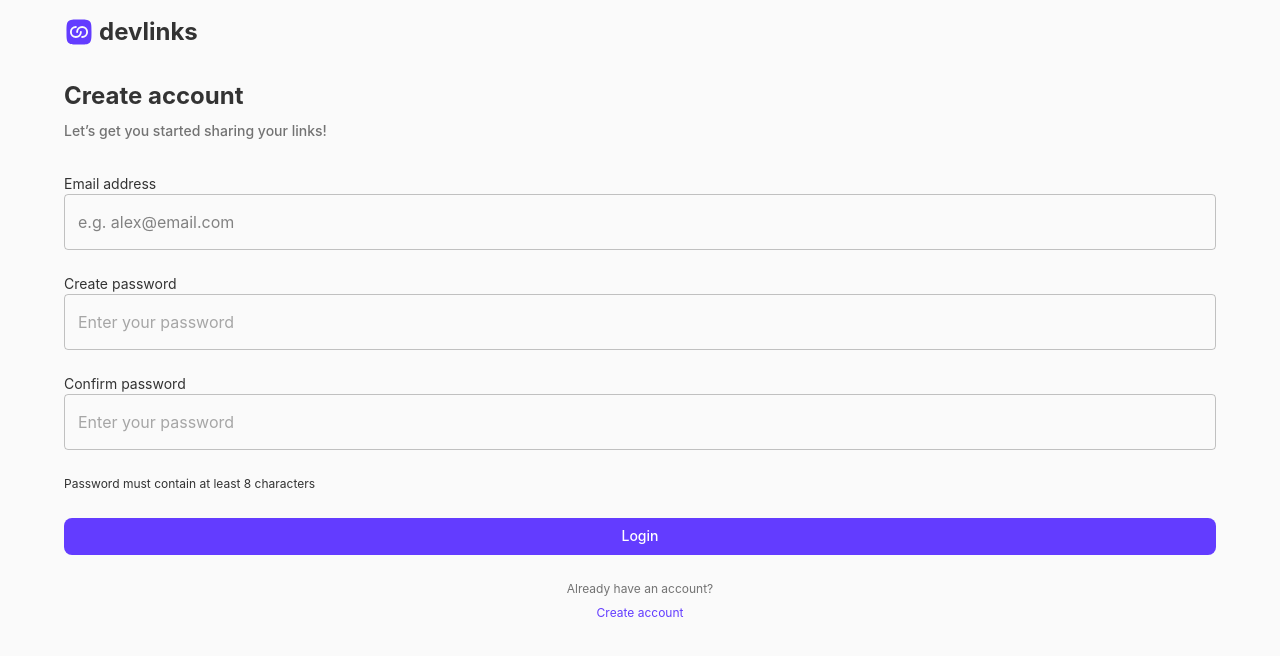
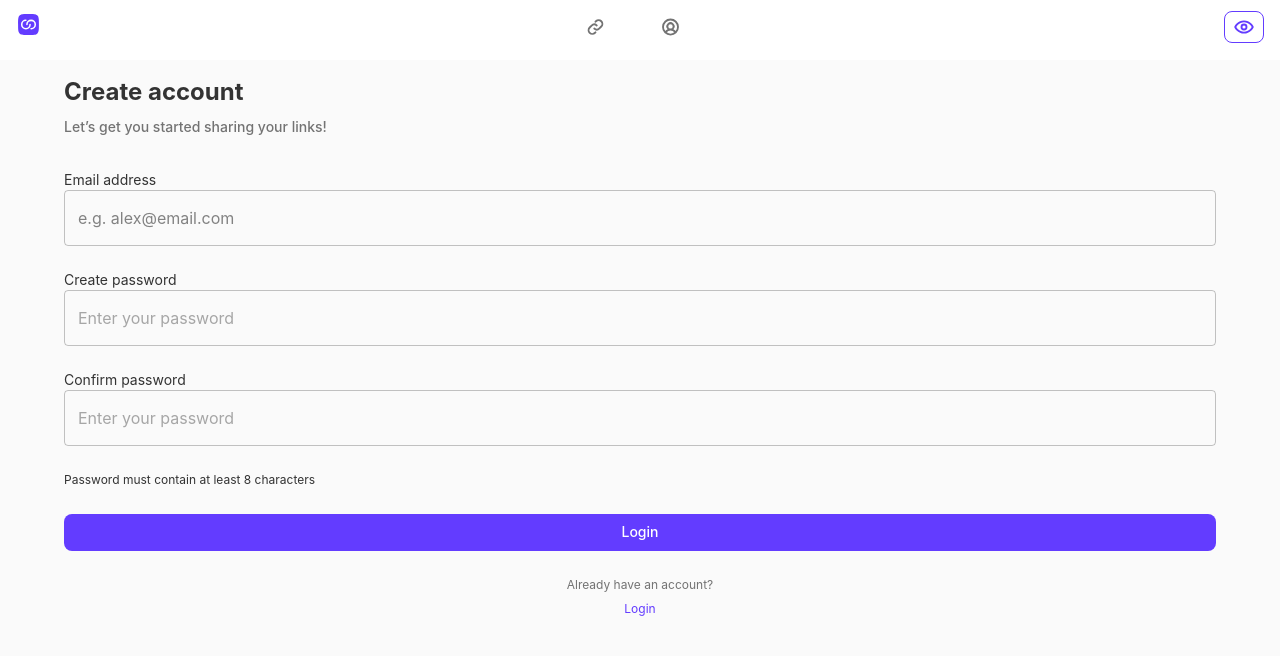
Before and after one commit to BlueElyas/link-sharing, a React (Create React App) app: page /create-account in a window 1280 px wide. Shown: the top 656 px of the page. Built offline with nearby package versions, Linux system fonts and the light colour scheme.

Commit message:
Add temporary state to appshell and create the links page

```diff
--- a/src/components/nav/AppShell.tsx
+++ b/src/components/nav/AppShell.tsx
@@ -1,11 +1,14 @@
 import { Box } from "@mui/material";
 import Header from "../main/Header";
 import { Outlet } from "react-router-dom";
+import { useState } from "react";
+import NavBar from "../main/NavBar";
 
 export default function AppShell() {
+    const [testLogin, setTestLogin] = useState<Boolean>(true)
     return (
         <Box sx={{height:'100vh'}}>
-                <Header/>
+                {testLogin ? <NavBar/> : <Header/>}
              <Box>
                 <Outlet />
              </Box>
--- a/src/pages/CreateAccount.tsx
+++ b/src/pages/CreateAccount.tsx
@@ -47,7 +47,7 @@ export default function CreateActtount() {
                     <Stack alignItems='center' justifyContent='center'>
                         <Typography variant="caption" color={theme.palette.text.secondary}>Already have an account?</Typography>
                         <NavLink to='/' style={{textDecoration: 'none'}}>
-                            <Link>Create account</Link>
+                            <Link>Login</Link>
                         </NavLink>
                     </Stack>
                 </Paper>
```
Also changed, not shown: src/pages/CreateLinks.tsx (added, +8 -0 lines).
